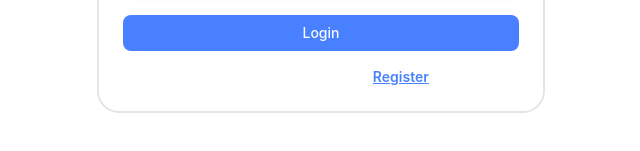
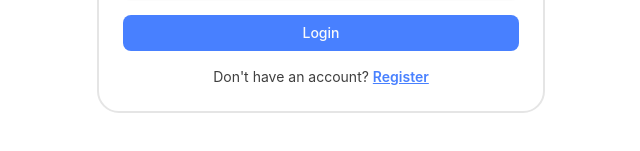
Before and after one commit to PRITIKA-GIRI/DashboardEcom, a Next.js app: page /login in a window 1280 px wide. Shown: the part 447-598 px from the top of the page, without its empty margins (319-959 px from the left). Built offline with nearby package versions, Linux system fonts and the light colour scheme; no server answers.

Commit message:
fix:styles

```diff
--- a/app/login/page.tsx
+++ b/app/login/page.tsx
@@ -127,7 +127,7 @@
                     </Button>
 
                     {/* Toggle link */}
-                    <p className="text-center text-sm text-white">
+                    <p className="text-center text-sm text-[#3F3F3F]">
                         {mode === "login"
                             ? "Don't have an account?"
                             : "Already have an account?"}{" "}
```
